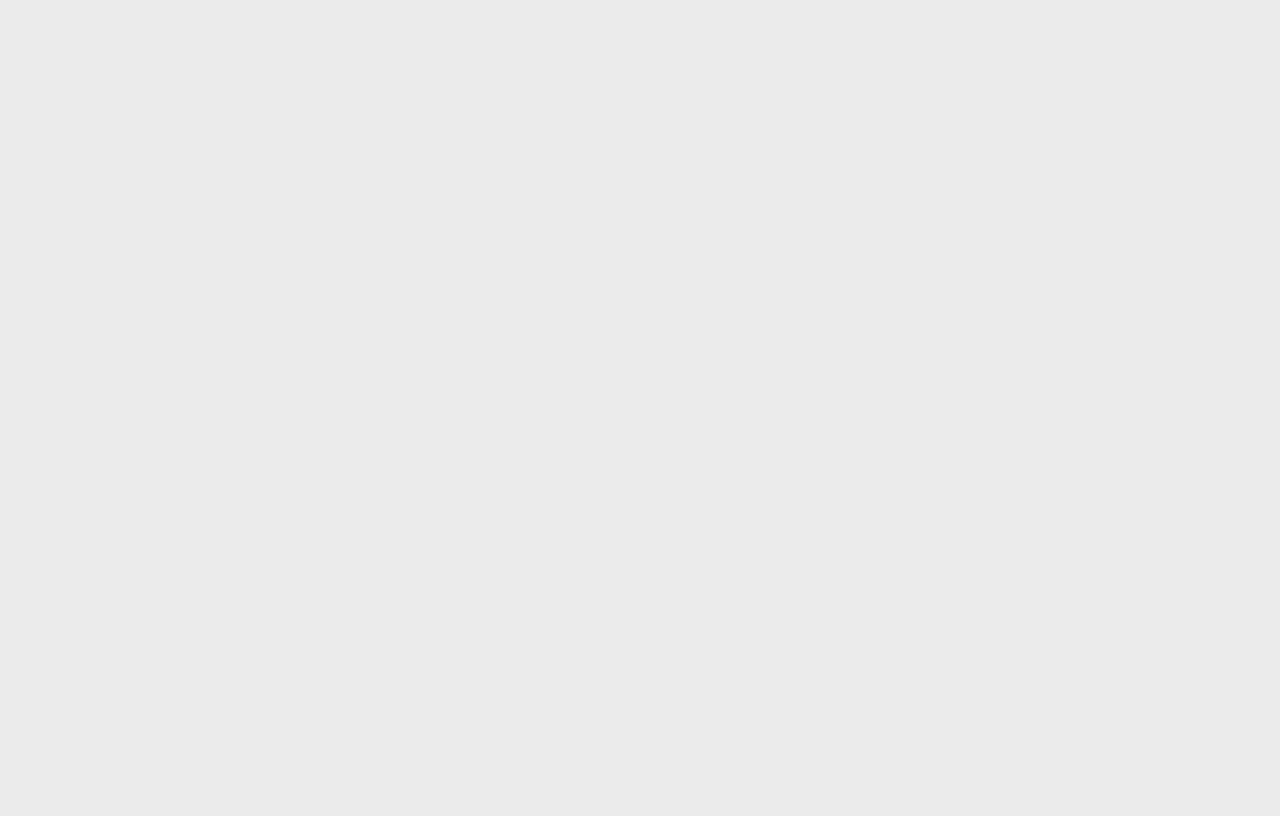
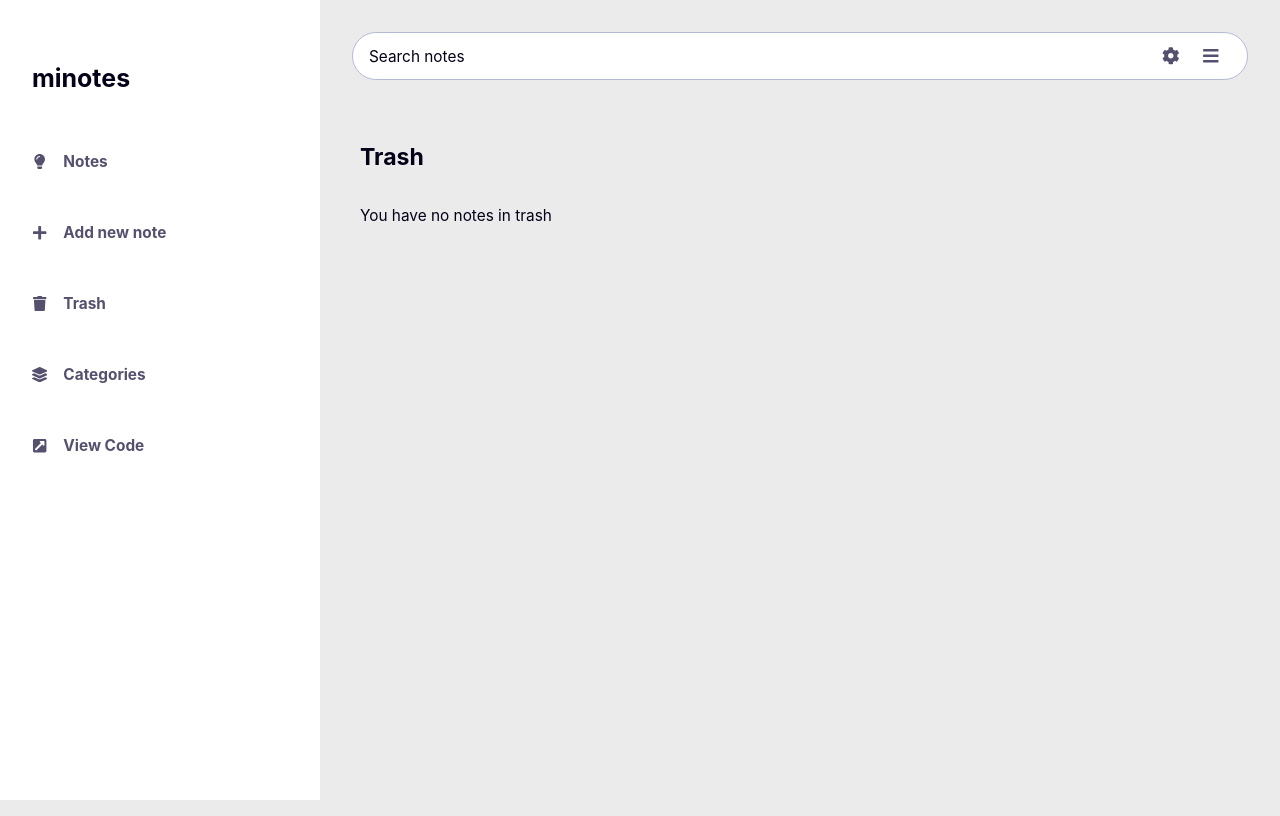
Before and after one commit to gzkdev/minote, a React (Create React App) app: page /trash in a window 1280 px wide. Before the commit this address had no page. Built offline with nearby package versions, Linux system fonts and the light colour scheme.

Commit message:
mass update on elements

```diff
--- a/src/App.js
+++ b/src/App.js
@@ -5,6 +5,7 @@ import Home from "./Pages/Home";
 import Categories from "./Pages/Categories";
 import Note from "./Pages/NotePage";
 import AddNote from "./Pages/AddNote";
+import TrashNotes from "./Pages/TrashNotes";
 
 function App() {
   return (
@@ -16,6 +17,7 @@ function App() {
           <Route path="/categories" element={<Categories />} />
           <Route path="notes/:noteid" element={<Note />} />
           <Route path="add_note" element={<AddNote />} />
+          <Route path="trash" element={<TrashNotes />} />
         </Routes>
       </BrowserRouter>
     </NotesProvider>
--- a/src/NotesContext.js
+++ b/src/NotesContext.js
@@ -32,7 +32,7 @@ export function NotesProvider({ children }) {
     }, [notes, notesTrash])
 
     return (
-        <NotesContext.Provider value={{ notes, toggleisActive, isActive, addNote, searchText, setSearchText, updateSetNote, setNotesTrash, notesTrash }}>
+        <NotesContext.Provider value={{ notes, toggleisActive, isActive, addNote, searchText, setSearchText, updateSetNote, notesTrash, setNotesTrash }}>
             {children}
         </NotesContext.Provider>
     )
--- /dev/null
+++ b/src/Pages/TrashNotes.js
@@ -0,0 +1,37 @@
+import { useContext } from "react"
+import NotesContext from "../NotesContext"
+import AppContainer from "../components/AppContainer/AppContainer"
+import SideBar from "../components/SideBar/SideBar"
+import MainContainer from "../components/MainContainer"
+import SearchBar from "../components/SearchBar/SearchBar"
+import NotesContainer from "../components/Notes/NotesContainer"
+
+export default function TrashNotes() {
+    const { notesTrash } = useContext(NotesContext)
+
+    // const handleDeleteNote = (id) => {
+    //     const newNotes = notesTrash.filter(note => note.id !== id)
+    //     setNotesTrash(newNotes);
+    // }
+    return (
+
+        <AppContainer>
+            <SideBar />
+            <MainContainer>
+                <SearchBar />
+                <section>
+                    <h1>Trash</h1>
+                    <NotesContainer>
+                        {
+                            notesTrash.length ? (
+                                notesTrash.map(note => (
+                                    <div key={note.id}>{note.title}</div>
+                                ))
+                            ) : "You have no notes in trash"
+                        }
+                    </NotesContainer>
+                </section>
+            </MainContainer>
+        </AppContainer>
+    )
+}
--- a/src/components/SideBar/SideBar.jsx
+++ b/src/components/SideBar/SideBar.jsx
@@ -7,6 +7,7 @@ import {
   FaLayerGroup,
   FaExternalLinkSquareAlt,
   FaPlus,
+  FaTrash,
 } from "react-icons/fa";
 
 export default function SideBar() {
@@ -27,6 +28,12 @@ export default function SideBar() {
               <Link to="/add_note">
                 <FaPlus />
                 <span>Add new note</span>
+              </Link>
+            </li>
+            <li>
+              <Link to="/trash">
+                <FaTrash />
+                <span>Trash</span>
               </Link>
             </li>
             <li>
```
